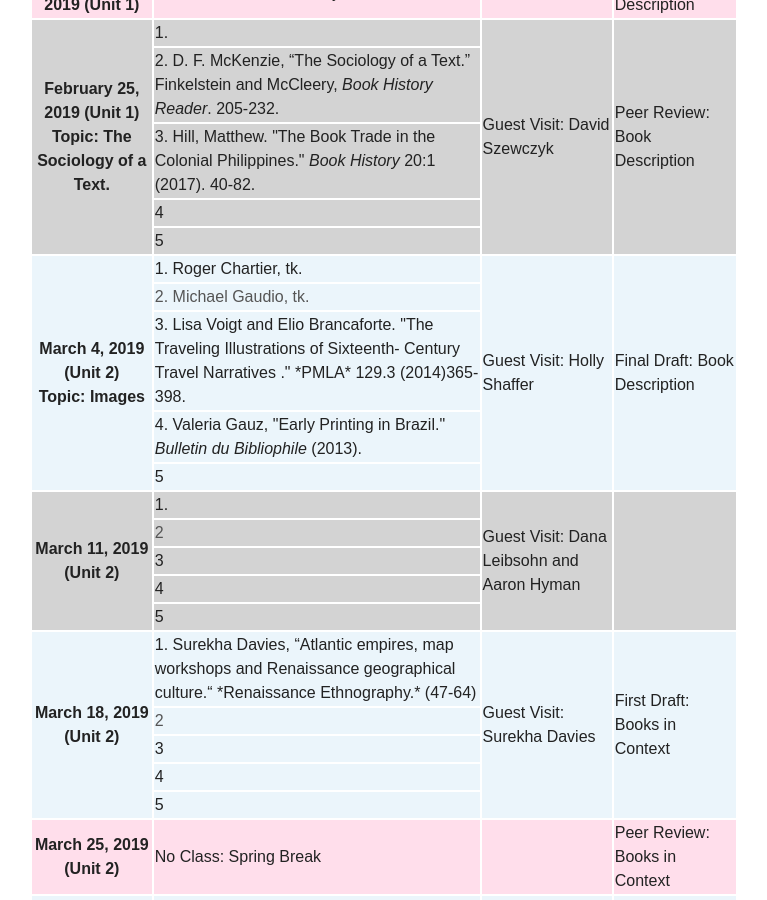
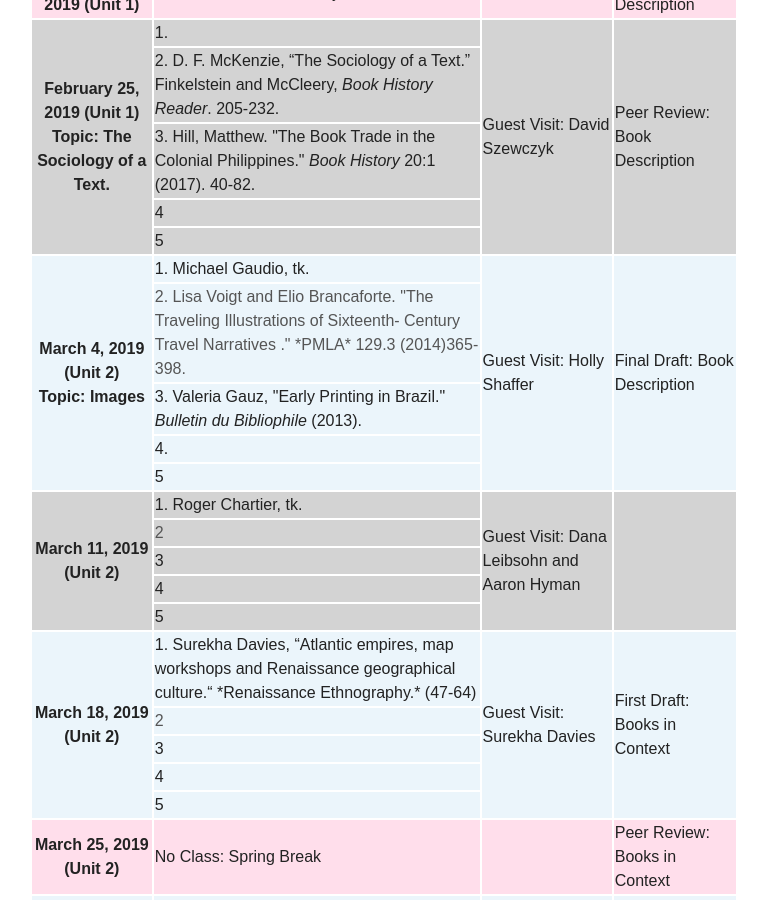
Before and after one commit to halperta/2019-bookhistory, a Jekyll site: the page built from schedule/index.md, in a window 1280 px wide and 900 px high, scrolled down 1663 px. Shown: the whole window, without its empty margins (256-1023 px from the left). Built offline with Jekyll 4.4.1, drawn with Linux system fonts in a browser that asks for light colours; nearby versions of some CDN libraries; some of the changed lines change nothing that is shown.

Commit message:
i dont remember

```diff
--- a/schedule/index.md
+++ b/schedule/index.md
@@ -113,19 +113,19 @@ All readings are available either through the links on this website, or through
 
   <tr bgcolor="#EBF5FB">
     <th rowspan="5">March 4, 2019 (Unit 2) <br> Topic: Images</th>
-      <td> 1. Roger Chartier, tk. </td>
+      <td> 1. Michael Gaudio, tk.</td>
       <td rowspan="5"><a href="https://vivo.brown.edu/display/hshaffer"> Guest Visit: Holly Shaffer </a> </td>
       <td rowspan="5"> Final Draft: Book Description </td>
   </tr>
   <tr bgcolor="EBF5FB">
-    <td align="left"><a href=""> 2. Michael Gaudio, tk. </a></td>
+    <td align="left"><a href=""> 2. Lisa Voigt and Elio Brancaforte. "The Traveling Illustrations of Sixteenth- Century Travel Narratives
+." *PMLA* 129.3 (2014)365-398.  </a></td>
   </tr>
   <tr bgcolor="EBF5FB">
-    <td align="left">3. Lisa Voigt and Elio Brancaforte. "The Traveling Illustrations of Sixteenth- Century Travel Narratives
-." *PMLA* 129.3 (2014)365-398. </td>
+    <td align="left"><a href="http://www.valeriagauz.net/images/earlyprinting.pdf">3. Valeria Gauz, "Early Printing in Brazil." <i>Bulletin du Bibliophile</i> (2013).</a> </td>
   </tr>
   <tr bgcolor="EBF5FB">
-    <td align="left"><a href="http://www.valeriagauz.net/images/earlyprinting.pdf">4. Valeria Gauz, "Early Printing in Brazil." <i>Bulletin du Bibliophile</i> (2013).</a></td>
+    <td align="left">4.</td>
   </tr>
   <tr bgcolor="EBF5FB">
     <td align="left">5 </td>
@@ -133,7 +133,7 @@ All readings are available either through the links on this website, or through
 
   <tr bgcolor="LightGray">
     <th rowspan="5">March 11, 2019 (Unit 2)</th>
-      <td> 1. </td>
+      <td> 1. Roger Chartier, tk. </td>
       <td rowspan="5"> Guest Visit: <a href="https://www.smith.edu/academics/faculty/dana-leibsohn">Dana Leibsohn</a> and <a href="https://arthist.jhu.edu/directory/aaron-m-hyman/">Aaron Hyman</a></td>
       <td rowspan="5">  </td>
   </tr>
```
